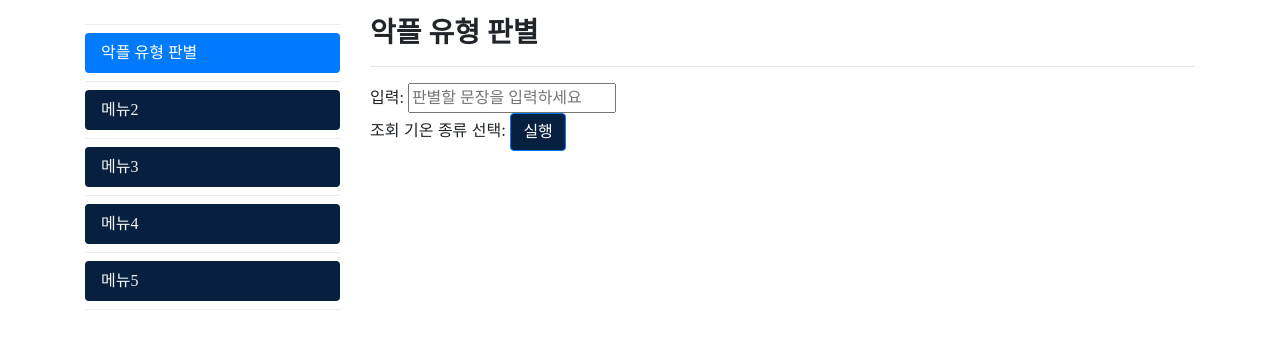
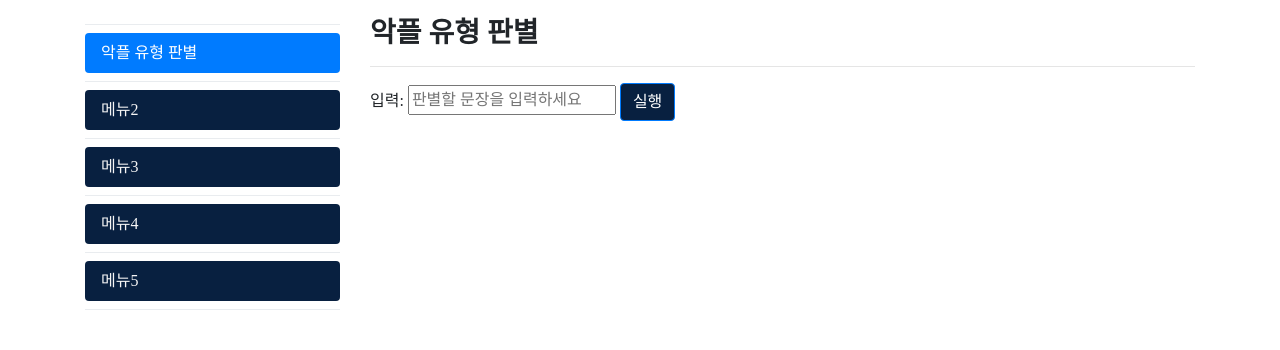
Before and after one commit to wdc35333/AIServiceWeb, a Flask app: page /menu1 in a window 1280 px wide. Shown: the part 72-422 px from the top of the page. Run offline with Flask 2, Linux system fonts and the light colour scheme; some libraries are stand-ins or nearby versions; some web fonts are replaced.

Commit message:
문구수정

```diff
--- a/templates/menu1.html
+++ b/templates/menu1.html
@@ -9,9 +9,8 @@
         <form action="/menu1" method="post"style="font-family: NEXON Lv2 Gothic Light;">
             <form>
                 입력: <input type="text" name="sentence" placeholder="판별할 문장을 입력하세요">
+                <button type="submit" class="btn btn-primary mr-2" style="background-color: rgb(8,32,64); font-family: NEXON Lv2 Gothic Bold;">실행</button>
             </form>
-            <td>조회 기온 종류 선택:</td>
-            <button type="submit" class="btn btn-primary mr-2" style="background-color: rgb(8,32,64); font-family: NEXON Lv2 Gothic Bold;">실행</button>
         </form>
     </div>
     <!-- <div class="col-1"></div> -->
```
